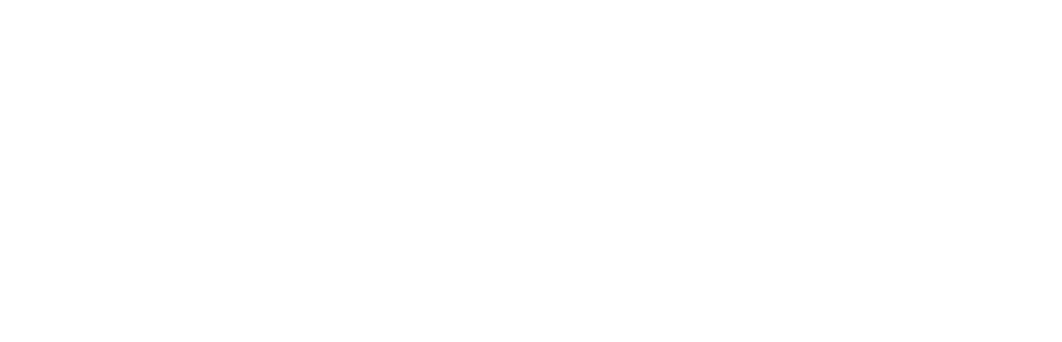
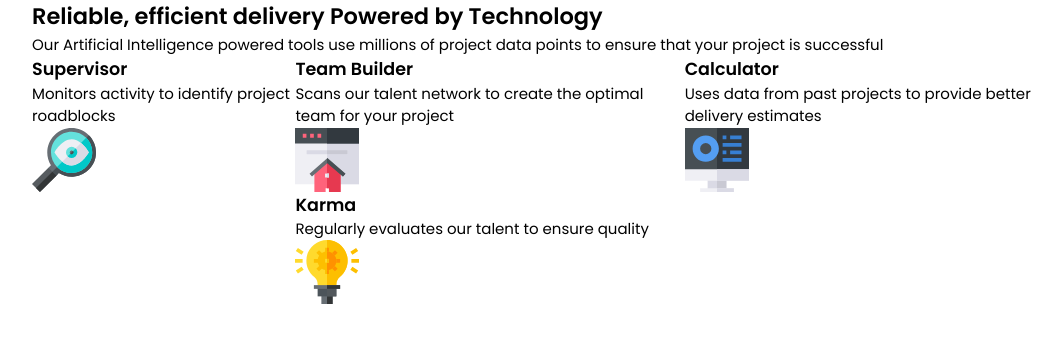
Before and after one commit to JuanMartinRivas/four-card-feature-section-master, a website built with Parcel: page index.html in a window 1280 px wide. Shown: the whole page, without its empty margins (96-1158 px from the left). Built offline with nearby package versions, Linux system fonts and the light colour scheme.

Commit message:
Writing basic HTML

```diff
--- a/app/scss/_global.scss
+++ b/app/scss/_global.scss
@@ -2,16 +2,8 @@ html {
   font-size: 15px;
 }
 
-h1 {
-  font-size: 3rem;
-}
-
-h2 {
-  font-size: 2.5rem;
-}
-
-h3 {
-  font-size: 2rem;
+body {
+  font-family: 'Poppins', sans-serif;
 }
 
 .container {
--- a/index.html
+++ b/index.html
@@ -5,12 +5,51 @@
   <meta charset="utf-8" />
   <meta name="viewport" content="width=device-width, initial-scale=1.0">
   <title>Frontend Mentor | Four card feature section</title>
+  <link rel="icon" type="image/png" sizes="32x32" href="./images/favicon-32x32.png">
   <link rel="stylesheet" href="./app/scss/style.scss" />
   <script type="module" src="./app/js/app.js"></script>
 </head>
 
 <body>
-
+  <header>
+    <div class="container">
+      <h2 class="header-title">Reliable, efficient delivery
+        <span class="thick">Powered by Technology</span>
+      </h2>
+      <p class="header-text">Our Artificial Intelligence powered tools use millions of project data points
+        to ensure that your project is successful</p>
+    </div>
+  </header>
+  <main>
+    <div class="container row">
+      <section class="column-1">
+        <div class="card" id="supervisor">
+          <h3 class="card-title">Supervisor</h3>
+          <p class="card-text">Monitors activity to identify project roadblocks</p>
+          <img src="./images/icon-supervisor.svg" alt="Icon supervisor" class="card-image">
+        </div>
+      </section>
+      <section class="column-2">
+        <div class="card" id="team-builder">
+          <h3 class="card-title">Team Builder</h3>
+          <p class="card-text">Scans our talent network to create the optimal team for your project</p>
+          <img src="./images/icon-team-builder.svg" alt="Icon team builder" class="card-image">
+        </div>
+        <div class="card" id="karma">
+          <h3 class="card-title">Karma</h3>
+          <p class="card-text">Regularly evaluates our talent to ensure quality</p>
+          <img src="./images/icon-karma.svg" alt="Icon karma" class="card-image">
+        </div>
+      </section>
+      <section class="column-3">
+        <div class="card" id="calculator">
+          <h3 class="card-title">Calculator</h3>
+          <p class="card-text">Uses data from past projects to provide better delivery estimates</p>
+          <img src="./images/icon-calculator.svg" alt="Icon calculator" class="card-image">
+        </div>
+      </section>
+    </div>
+  </main>
 
   <!--
   <footer>
```
